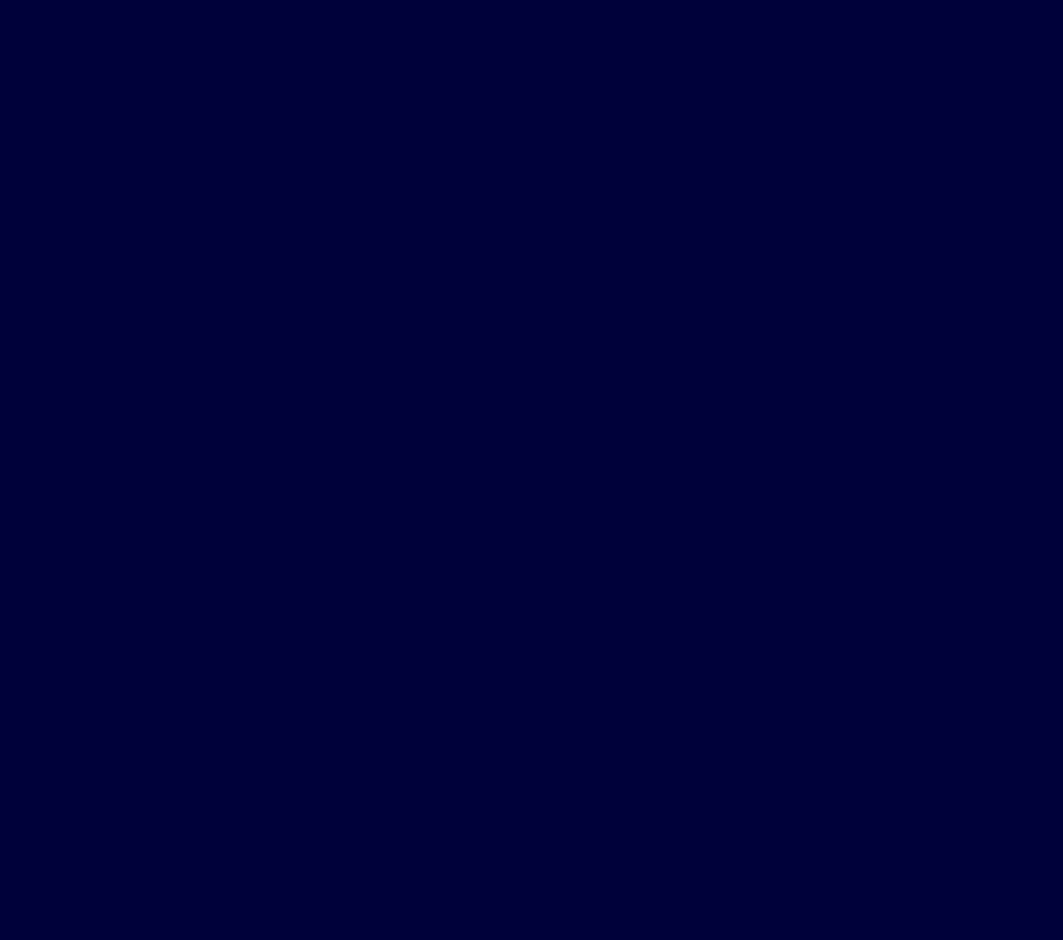
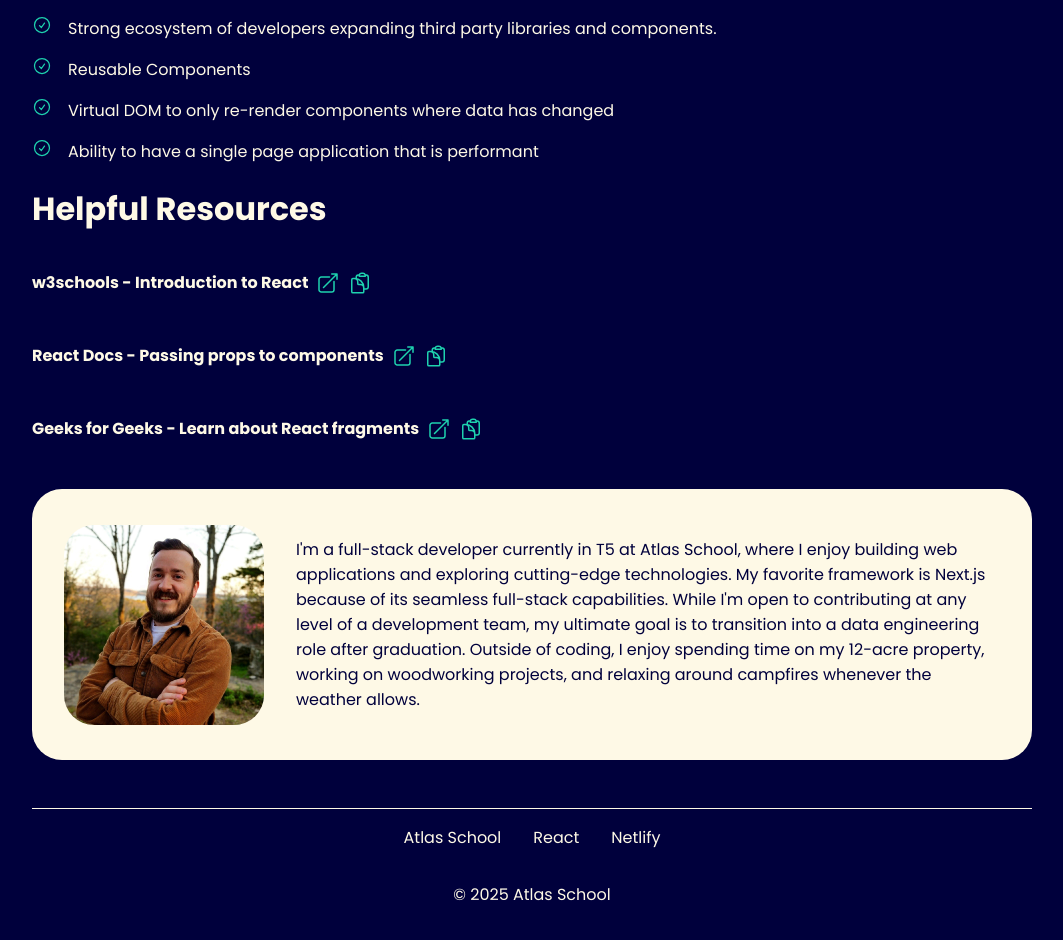
Before and after one commit to DAlsabrook/atlas-react-and-jsx, a React (Vite) app: page / in a window 1280 px wide. Shown: the part 446-1386 px from the top of the page, without its empty margins (108-1171 px from the left). Before the commit the page ends 800 px from the top, so only its background shows below. Built offline with nearby package versions, Linux system fonts and the light colour scheme.

Commit message:
Done with this project. Just need to host it and submit link

```diff
--- a/src/App.jsx
+++ b/src/App.jsx
@@ -1,9 +1,32 @@
 import { Header } from "./components/Header";
+import { Section } from "./components/Section";
+import { HelpfulResource } from './components/HelpfulResource'
+import { AboutMe } from "./components/AboutMe";
+import { Footer } from "./components/Footer";
 
 function App() {
   return (
     <div className="app">
       <Header/>
+      <Section title='What is react?'>
+        React is a JavaScript library used for building user interfaces, especially in single-page applications. It enables developers to create reusable UI components that dynamically update and render based on changes in application data. By utilizing a virtual DOM, React optimizes performance by updating only the specific components that have changed, rather than re-rendering the entire DOM. Maintained by Facebook and a large community of developers, React is valued for its flexibility, declarative syntax, and a robust system of tools and libraries.
+      </Section>
+      <Section title='Benefits of react'>
+        <ul>
+          <li>Modularity with component based architecture.</li>
+          <li>Strong ecosystem of developers expanding third party libraries and components.</li>
+          <li>Reusable Components</li>
+          <li>Virtual DOM to only re-render components where data has changed</li>
+          <li>Ability to have a single page application that is performant</li>
+        </ul>
+      </Section>
+      <Section title='Helpful Resources'>
+        <HelpfulResource label='w3schools - Introduction to React' link='https://www.w3schools.com/react/react_intro.asp'></HelpfulResource>
+        <HelpfulResource label='React Docs - Passing props to components' link='https://react.dev/learn/passing-props-to-a-component'></HelpfulResource>
+        <HelpfulResource label='Geeks for Geeks - Learn about React fragments' link='https://www.geeksforgeeks.org/reactjs-fragments/'></HelpfulResource>
+      </Section>
+      <AboutMe/>
+      <Footer/>
     </div>
     )
 }
--- /dev/null
+++ b/src/components/AboutMe.jsx
@@ -0,0 +1,9 @@
+export function AboutMe () {
+    return (
+        <div className="about-me">
+            <img src="src/assets/1-backyard_headshot.jpeg" alt="Image of me"></img>
+            <p>I'm a full-stack developer currently in T5 at Atlas School, where I enjoy building web applications and exploring cutting-edge technologies. My favorite framework is Next.js because of its seamless full-stack capabilities. While I'm open to contributing at any level of a development team, my ultimate goal is to transition into a data engineering role after graduation.
+                Outside of coding, I enjoy spending time on my 12-acre property, working on woodworking projects, and relaxing around campfires whenever the weather allows.</p>
+        </div>
+    )
+}
--- /dev/null
+++ b/src/components/CopyLink.jsx
@@ -0,0 +1,10 @@
+export function CopyLink ({link}) {
+
+    return (
+        <img src='src/assets/copy.svg'
+        alt="copy link image"
+        onClick={navigator.clipboard.writeText(link)}
+        className="copy">
+        </img>
+    )
+}
--- /dev/null
+++ b/src/components/Footer.jsx
@@ -0,0 +1,21 @@
+import React from 'react';
+import links from '../assets/links.json';
+
+export function Footer() {
+    const currentYear = new Date().getFullYear();
+
+    return (
+        <footer>
+            <ul>
+                {links.map((link, index) => (
+                    <li key={index}>
+                        <a href={link.link} target="_blank" rel="noopener noreferrer">
+                            {link.label}
+                        </a>
+                    </li>
+                ))}
+            </ul>
+            <p>© {currentYear} Atlas School</p>
+        </footer>
+    );
+}
--- /dev/null
+++ b/src/components/HelpfulResource.jsx
@@ -0,0 +1,12 @@
+import { OpenLink } from "./OpenLink"
+import { CopyLink } from "./CopyLink"
+
+export function HelpfulResource ({link, label}) {
+    return (
+        <div className="helpful-resource">
+            <p>{label}</p>
+            <OpenLink link={link}/>
+            <CopyLink link={link}/>
+        </div>
+    )
+}
--- /dev/null
+++ b/src/components/OpenLink.jsx
@@ -0,0 +1,7 @@
+export function OpenLink ({link}) {
+    return (
+        <a href={link} target="_blank">
+            <img src="src/assets/open.svg" alt="open link image"></img>
+        </a>
+    )
+}
--- /dev/null
+++ b/src/components/Section.jsx
@@ -0,0 +1,8 @@
+export function Section (props) {
+    return (
+        <div>
+            <h1>{props.title}</h1>
+            <div>{props.children}</div>
+        </div>
+    )
+}
```
Also changed, not shown: src/assets/1-backyard_headshot.jpeg (added).
